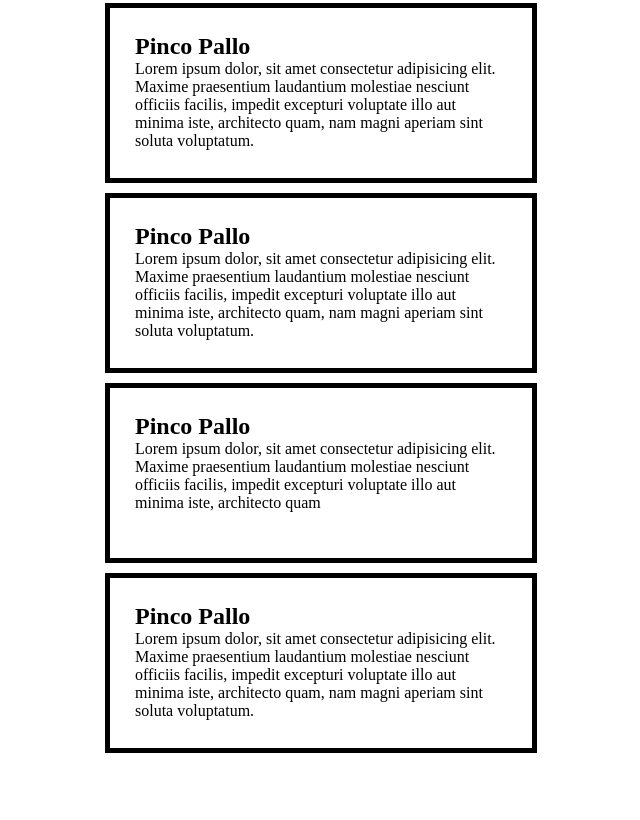
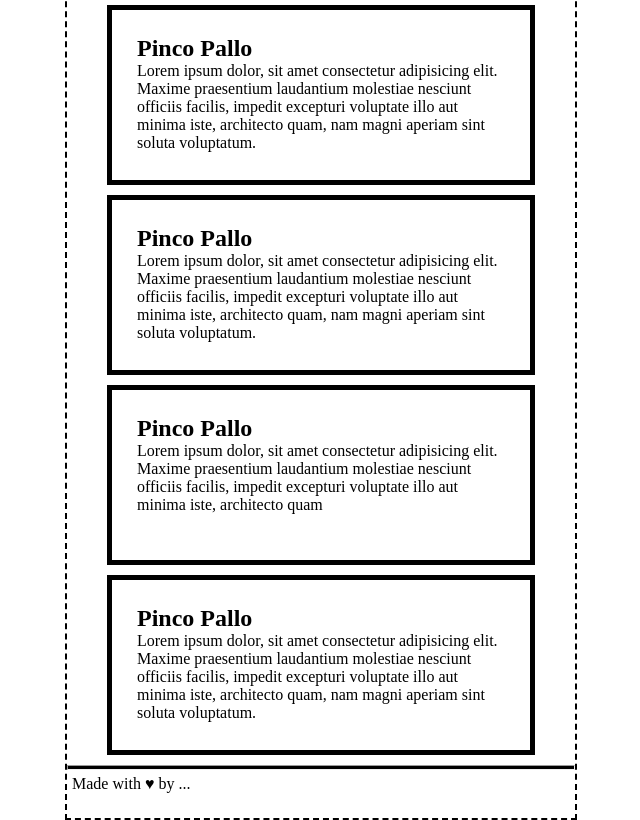
Before and after one commit to CarloAlmanza/htmlcss-wireframe, a plain HTML site: page index.html in a window 1280 px wide. Shown: the part 59-879 px from the top of the page, without its empty margins (319-959 px from the left). Before the commit the page ends 822 px from the top, so only its background shows below. Drawn offline with Linux system fonts and the light colour scheme.

Commit message:
creazione footer

```diff
--- a/index.html
+++ b/index.html
@@ -1,5 +1,6 @@
 <!DOCTYPE html>
 <html lang="en">
+
 <head>
     <meta charset="UTF-8">
     <meta name="viewport" content="width=device-width, initial-scale=1.0">
@@ -7,6 +8,7 @@
     <link rel="stylesheet" href="./styles/index.css">
 
 </head>
+
 <body>
     <header>
         <h1>
@@ -21,7 +23,9 @@
                     Pinco Pallo
                 </h2>
                 <p>
-                    Lorem ipsum dolor, sit amet consectetur adipisicing elit. Maxime praesentium laudantium molestiae nesciunt officiis facilis, impedit excepturi voluptate illo aut minima iste, architecto quam, nam magni aperiam sint soluta voluptatum.
+                    Lorem ipsum dolor, sit amet consectetur adipisicing elit. Maxime praesentium laudantium molestiae
+                    nesciunt officiis facilis, impedit excepturi voluptate illo aut minima iste, architecto quam, nam
+                    magni aperiam sint soluta voluptatum.
                 </p>
             </div>
             <div class="card">
@@ -29,7 +33,9 @@
                     Pinco Pallo
                 </h2>
                 <p>
-                    Lorem ipsum dolor, sit amet consectetur adipisicing elit. Maxime praesentium laudantium molestiae nesciunt officiis facilis, impedit excepturi voluptate illo aut minima iste, architecto quam, nam magni aperiam sint soluta voluptatum.
+                    Lorem ipsum dolor, sit amet consectetur adipisicing elit. Maxime praesentium laudantium molestiae
+                    nesciunt officiis facilis, impedit excepturi voluptate illo aut minima iste, architecto quam, nam
+                    magni aperiam sint soluta voluptatum.
                 </p>
             </div>
             <div class="card">
@@ -37,7 +43,8 @@
                     Pinco Pallo
                 </h2>
                 <p>
-                    Lorem ipsum dolor, sit amet consectetur adipisicing elit. Maxime praesentium laudantium molestiae nesciunt officiis facilis, impedit excepturi voluptate illo aut minima iste, architecto quam
+                    Lorem ipsum dolor, sit amet consectetur adipisicing elit. Maxime praesentium laudantium molestiae
+                    nesciunt officiis facilis, impedit excepturi voluptate illo aut minima iste, architecto quam
                 </p>
             </div>
             <div class="card">
@@ -45,12 +52,20 @@
                     Pinco Pallo
                 </h2>
                 <p>
-                    Lorem ipsum dolor, sit amet consectetur adipisicing elit. Maxime praesentium laudantium molestiae nesciunt officiis facilis, impedit excepturi voluptate illo aut minima iste, architecto quam, nam magni aperiam sint soluta voluptatum.
+                    Lorem ipsum dolor, sit amet consectetur adipisicing elit. Maxime praesentium laudantium molestiae
+                    nesciunt officiis facilis, impedit excepturi voluptate illo aut minima iste, architecto quam, nam
+                    magni aperiam sint soluta voluptatum.
                 </p>
             </div>
         </section>
     </main>
-
+    <hr>
+    <footer>
+        <p>
+            Made with ♥ by ...
+        </p>
+    </footer>
 
 </body>
+
 </html>
--- a/styles/index.css
+++ b/styles/index.css
@@ -7,7 +7,7 @@
 body{
     width: 512px;
     margin: 0 auto;
-    /* border: 2px dashed black; */
+    border: 2px dashed black;
 }
 
 header{
@@ -30,3 +30,8 @@ section{
     margin: 10px 40px;
     height: 180px;
 }
+
+footer{
+    padding: 5px;
+    margin-bottom: 20px;
+}
```
